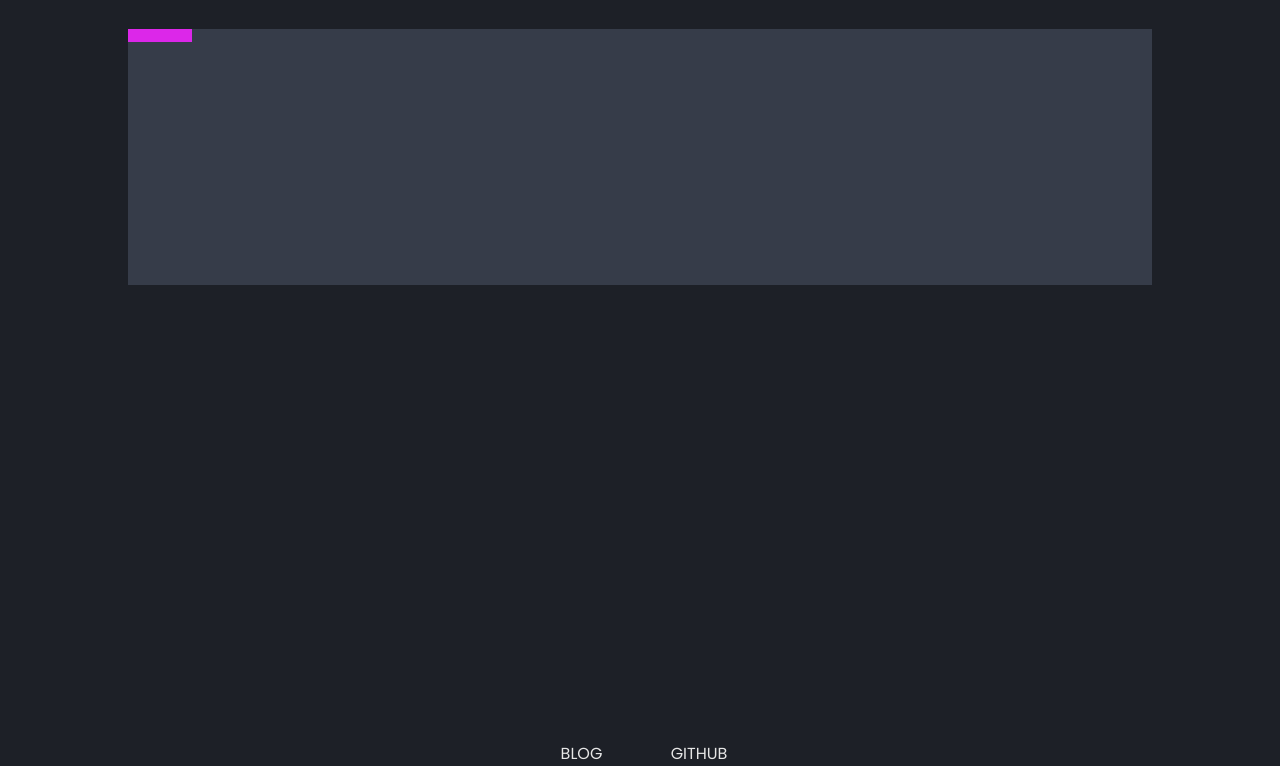
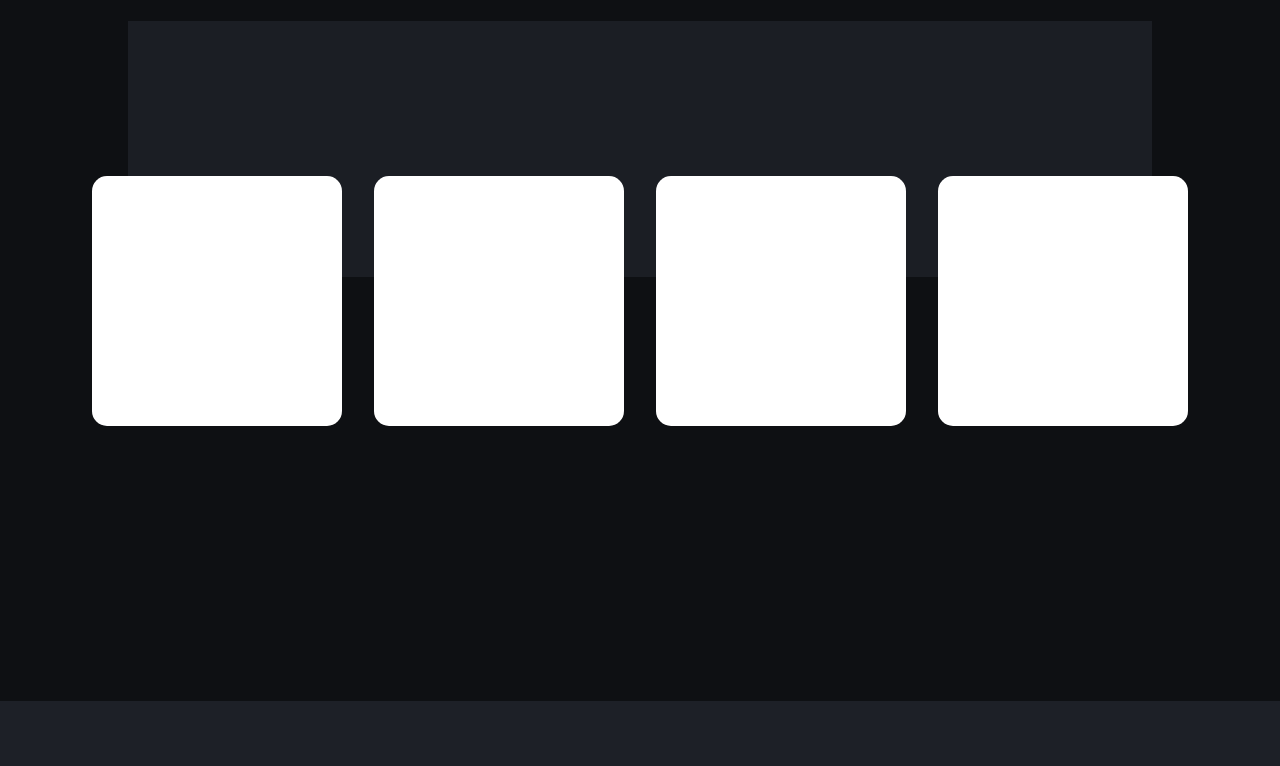
Before and after one commit to ronald-luo/great-path-finder, a plain HTML site: page index.html in a window 1280 px wide. Shown: the part 99-865 px from the top of the page. After the commit the page ends 800 px from the top, so only its background shows below. Drawn offline with Linux system fonts and the light colour scheme.

Commit message:
+ add opening menu / stop while loop in index.js using clearInterval

```diff
--- a/css/main.scss
+++ b/css/main.scss
@@ -29,11 +29,14 @@ body {
   font-family: $font1;
   background-color: $color_1;
   height: 100vh;
+  margin: 0;
+  overflow-x: hidden;
+  overflow-y: hidden;
 }
 
 header {
   position: absolute;
-  margin: 1em;
+  margin: 0;
   left: 0;
   top: 0;
   width: 100vw;
@@ -79,7 +82,6 @@ footer {
   width: 100vw;
   height: 2.5em;
   margin: 1em;
-  bottom: -10vh;
   left: 0;
   display: grid;
   justify-items: center;
@@ -95,3 +97,38 @@ footer {
     margin: 0 5vw 0 0;
   }
 }
+
+.menu-page {
+  background-color: rgba(0, 0, 0, 0.5);
+  position: absolute;
+  top: 0;
+  left: 0;
+  width: 100vw;
+  height: 100vh;
+  z-index: 0;
+  display: flex;
+  flex-direction: row;
+  flex-wrap: wrap;
+  justify-content: center;
+  align-content: center;
+  z-index: 1;
+}
+
+.visualizer {
+  height: 250px;
+  width: 250px;
+  background-color: white;
+  z-index: 2;
+  margin: 1em;
+  border-radius: 15px;
+}
+
+.visualizer:hover {
+  transform: scale(1.01);
+  cursor: pointer;
+}
+
+.invisible {
+  opacity: 0;
+  transform: translateY(100em);
+}
--- a/index.html
+++ b/index.html
@@ -8,6 +8,23 @@
     <link rel="stylesheet" href="./css/main.css">
 </head>
 <body>
+    <div class="menu-page">
+
+        <div class="visualizer" id="DFS">
+
+        </div>
+
+        <div class="visualizer" id="BFS">
+
+        </div>
+        <div class="visualizer">
+
+        </div>
+        <div class="visualizer">
+
+        </div>
+    </div>
+
     <header>
         <h1>Pathfinder</h1>
     </header>
--- a/index.js
+++ b/index.js
@@ -1,4 +1,7 @@
 let grid = document.querySelector('.node-container')
+let data = {
+    kill: 0,
+}
 
 for (let i = 0; i < 40; i++) {
     for (let j = 0; j < 40; j++) {
@@ -23,15 +26,31 @@ nodes.forEach((node) => {
 let colorMe = (() => {
     let i = 0
 
-    function colorMeExtended () {
+    function continueColor () {
         let nodes = document.querySelectorAll('.node')
         nodes[i].classList.toggle('applied')
-        i++
+        if (i >= (nodes.length - 1) ) {
+            clearInterval(data.kill)
+        }
+        else {
+            i++
+        }
     }
 
     return {
-        colorMeExtended,
+        continueColor,
     }
 })()
 
-setInterval(colorMe.colorMeExtended, 1000)
+document.querySelectorAll('.visualizer').forEach((node) => {
+    node.addEventListener('click', (e) => {
+        console.log(e.target.id)
+        setTimeout(nextThing, 500)
+    })
+})
+
+function nextThing () {
+    const container = document.querySelector('.menu-page')
+    container.classList.add('invisible')
+    data.kill = setInterval(colorMe.continueColor, 0.01)
+}
```
Also changed, not shown: css/main.css, 1 other file.
